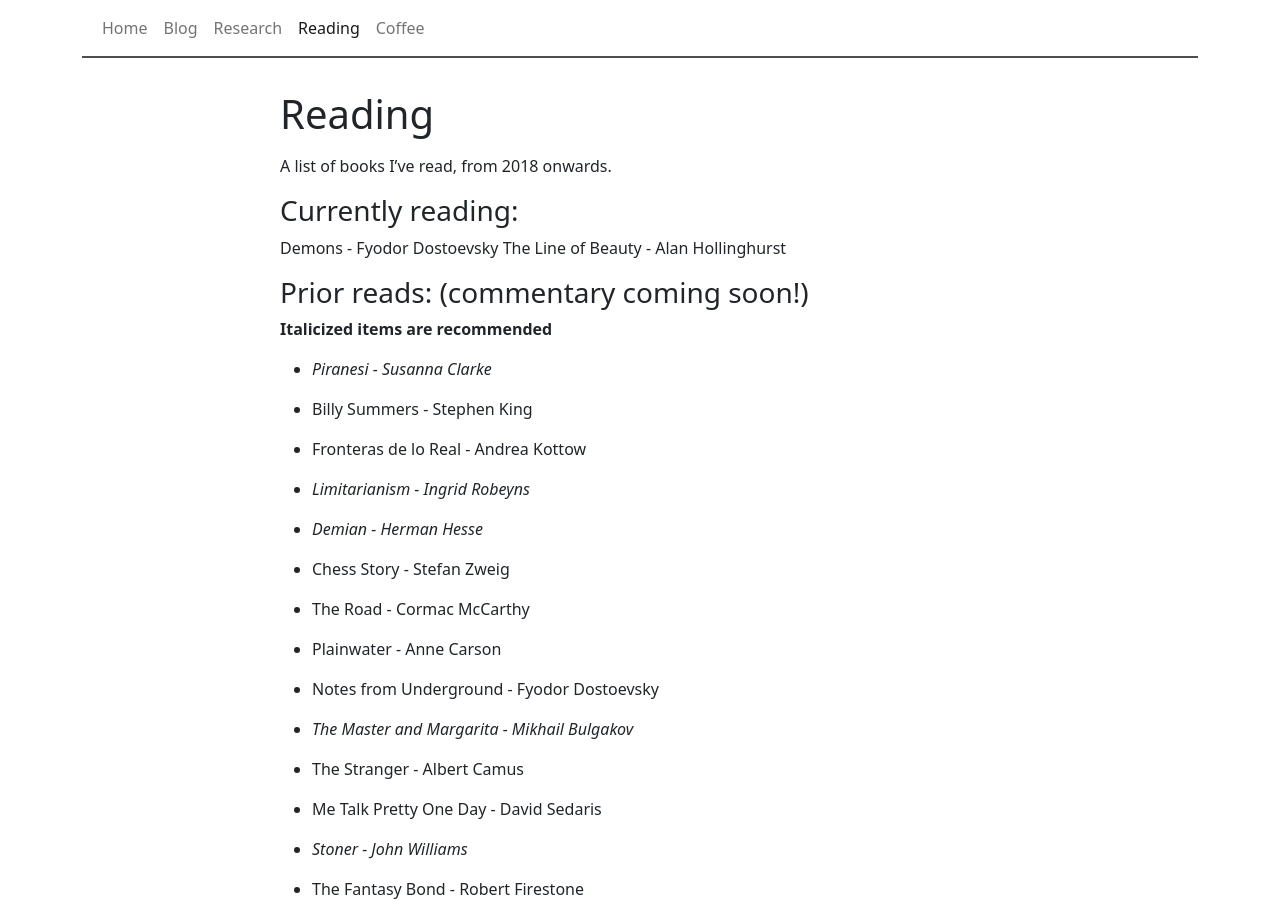
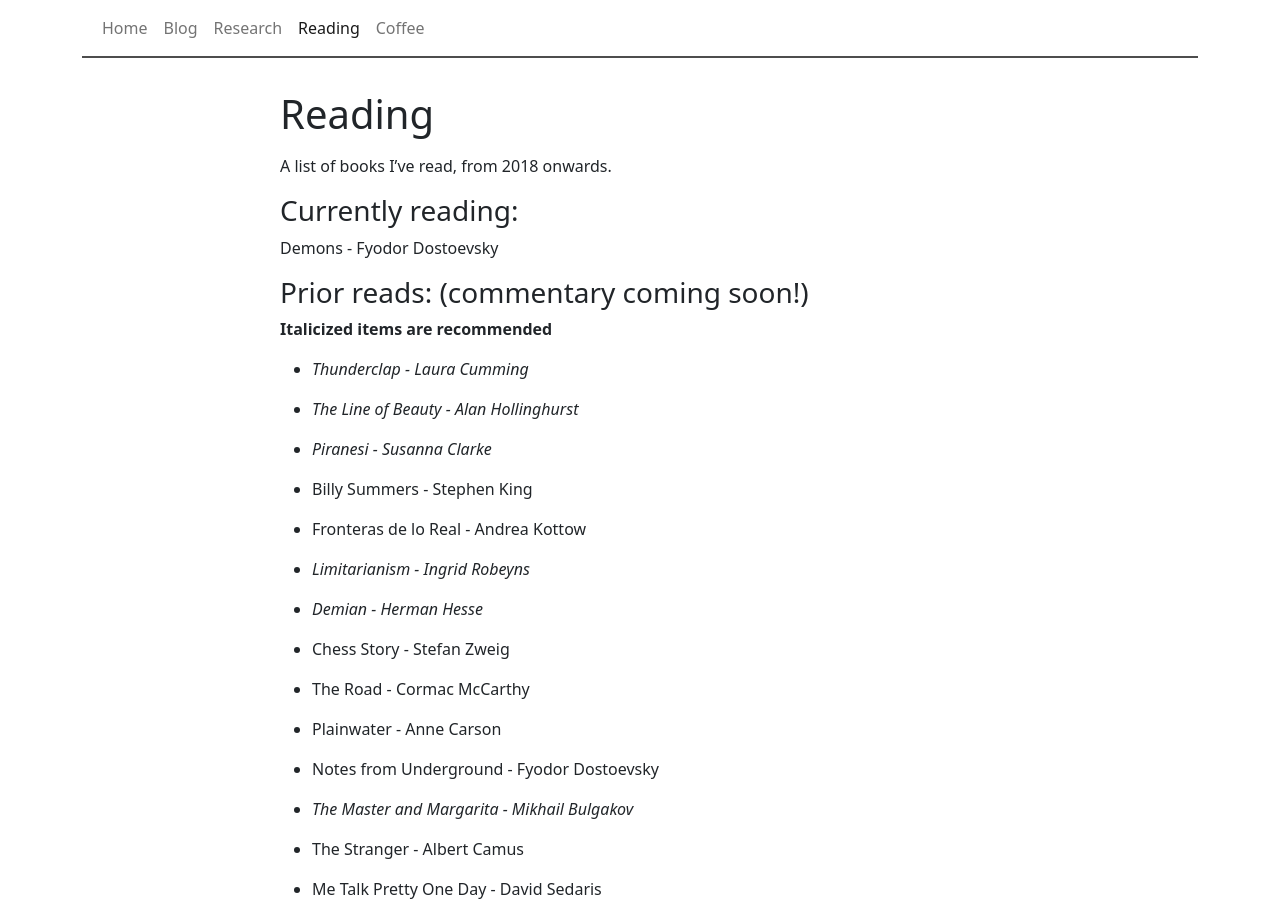
Before and after one commit to craigxchen/craigxchen.github.io, a Jekyll site: the page built from reading.md, in a window 1280 px wide and 900 px high. Built offline with Jekyll 4.4.1, drawn with Linux system fonts in a browser that asks for light colours.

Commit message:
reading update

```diff
--- a/reading.md
+++ b/reading.md
@@ -8,11 +8,14 @@ A list of books I've read, from 2018 onwards.
 
 ### Currently reading:
 Demons - Fyodor Dostoevsky
-The Line of Beauty - Alan Hollinghurst
 
 ### Prior reads: (commentary coming soon!)
 **Italicized items are recommended**
 <BR>
+- *Thunderclap - Laura Cumming*
+
+- *The Line of Beauty - Alan Hollinghurst*
+
 - *Piranesi - Susanna Clarke*
 
 - Billy Summers - Stephen King
```
